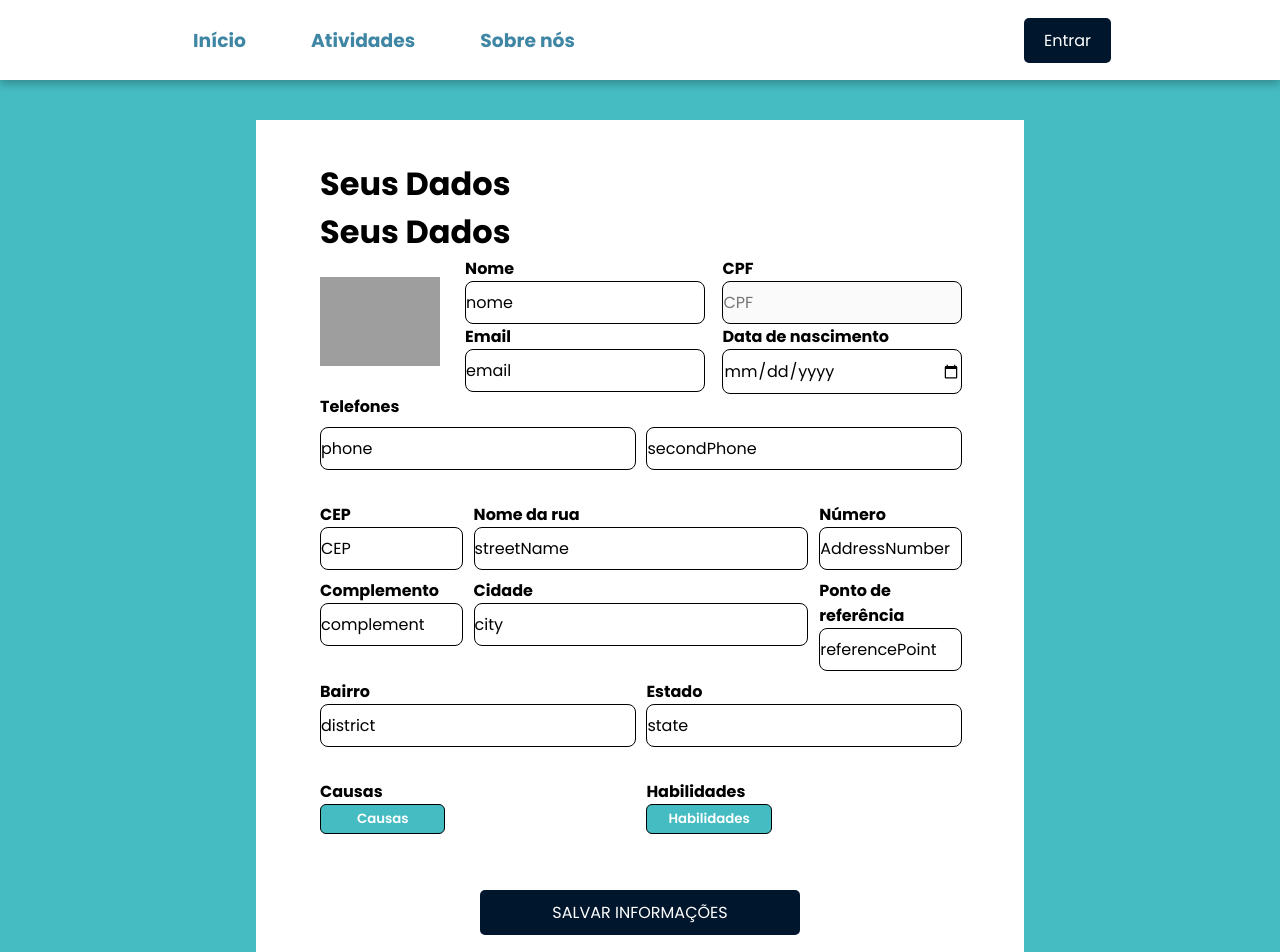
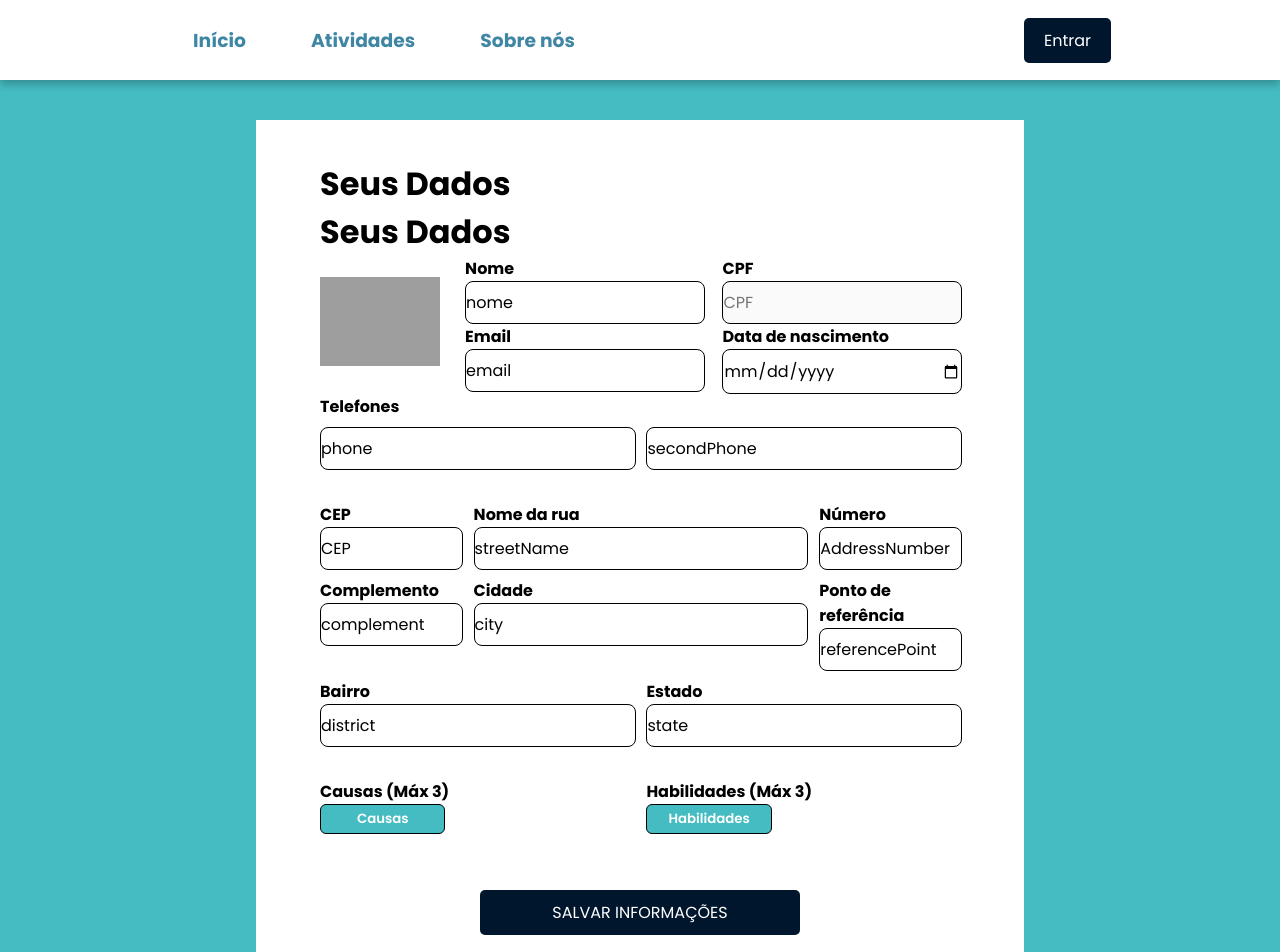
Before and after one commit to Fernando-Goncalves-Campos/Projeto-DoaAcao, a React (Create React App) app in the folder projeto/: page /volunteers/1 in a window 1280 px wide. Shown: the top 952 px of the page. Built offline with nearby package versions, Linux system fonts and the light colour scheme; grey boxes are pictures that could not be loaded.

Commit message:
Pequenas mudanças nos perfis

```diff
--- a/projeto/src/Pages/VolunteerProfile.jsx
+++ b/projeto/src/Pages/VolunteerProfile.jsx
@@ -233,11 +233,11 @@ function VolunteerProfile() {
 
                         <div className="volunteerResponsibleLine">
                             <div className="volunteerResponsibleComponent">
-                                <h3>Causas</h3>
+                                <h3>Causas (Máx 3)</h3>
                                 <ChoosePreferences filter={filters.Causas} preferences={reasons} setPreferences={(value) => {setReasons(value)}} max={3}>Causas</ChoosePreferences>
                             </div>
                             <div className="volunteerResponsibleComponent">
-                                <h3>Habilidades</h3>
+                                <h3>Habilidades (Máx 3)</h3>
                                 <ChoosePreferences filter={filters.Habilidades} preferences={skills} setPreferences={(value) => {setSkills(value)}} max={3}>Habilidades</ChoosePreferences>
                             </div>
                         </div>
```
